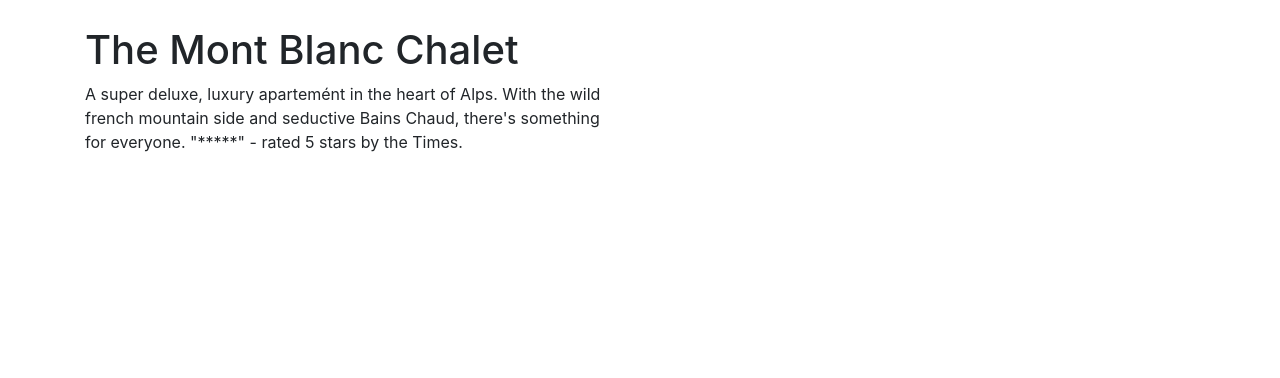
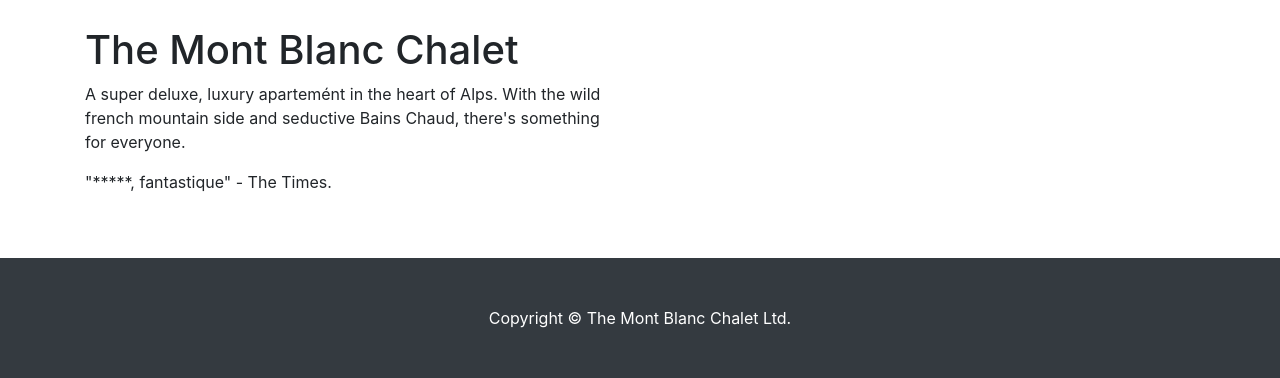
Before and after one commit to harrykeen18/chalet-site, a website: page index.html in a window 1280 px wide. Shown: the part 822-1200 px from the top of the page. Before the commit the page ends 992 px from the top, so only its background shows below. Drawn offline with Linux system fonts and the light colour scheme.

Commit message:
adding some more text

```diff
--- a/index.html
+++ b/index.html
@@ -112,7 +112,9 @@
         <div class="row">
           <div class="col-lg-6">
             <h1 class="mt-5">The Mont Blanc Chalet</h1>
-            <p>A super deluxe, luxury apartemént in the heart of Alps. With the wild french mountain side and seductive Bains Chaud, there's something for everyone. "*****" - rated 5 stars by the Times.</p>
+            <p>A super deluxe, luxury apartemént in the heart of Alps. With the wild french mountain side and seductive Bains Chaud, there's something for everyone.</p>
+            <p>"*****, fantastique" - The Times.</p>
+            <br></br>
           </div>
         </div>
       </div>
@@ -129,12 +131,11 @@
     </section> -->
 
     <!-- Footer -->
-    <!-- <footer class="py-5 bg-dark">
+    <footer class="py-5 bg-dark">
       <div class="container">
-        <p class="m-0 text-center text-white">Copyright &copy; Your Website 2018</p>
-      </div> -->
-      <!-- /.container -->
-    <!-- </footer> -->
+        <p class="m-0 text-center text-white">Copyright &copy; The Mont Blanc Chalet Ltd.</p>
+      </div>
+    </footer>
 
     <!-- Bootstrap core JavaScript -->
     <script src="vendor/jquery/jquery.min.js"></script>
```
